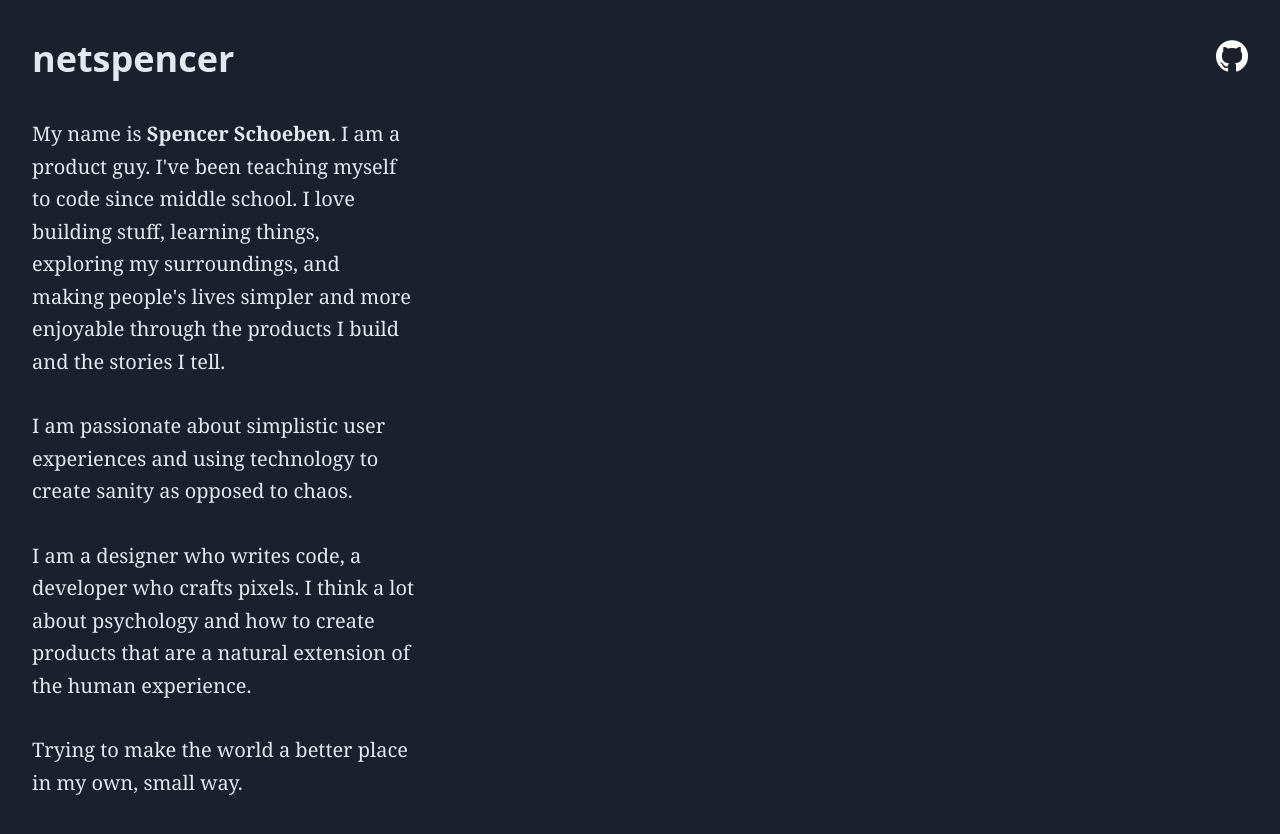
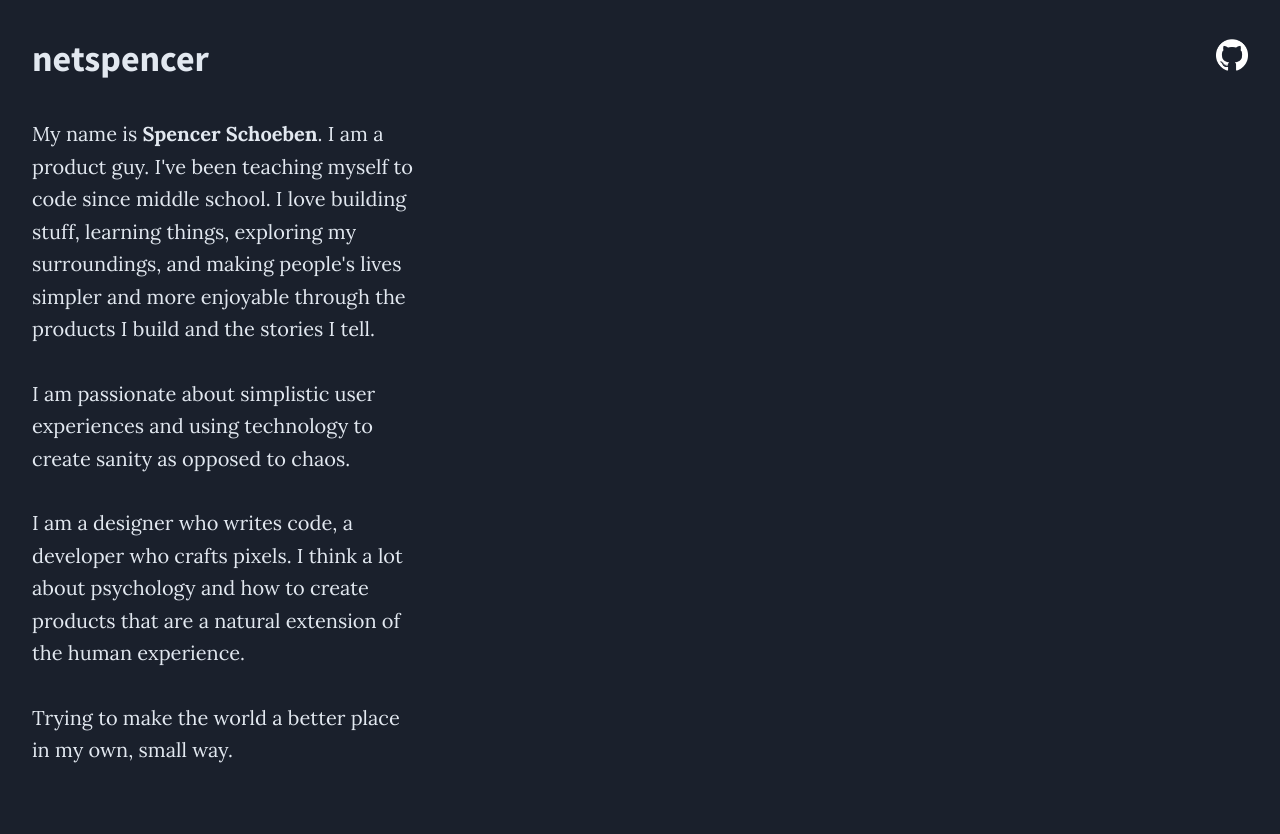
Before and after one commit to netspencer/netspencer.com, a Next.js app: page / in a window 1280 px wide. Shown: the top 834 px of the page. Built offline with nearby package versions, Linux system fonts and the light colour scheme.

Commit message:
Add custom fonts

```diff
--- a/styles/base.css
+++ b/styles/base.css
@@ -1,3 +1,5 @@
+@import url('https://fonts.googleapis.com/css?family=Lora:400,700|Source+Sans+Pro:400,700&display=swap');
+
 body {
   @apply bg-gray-900;
 }
--- a/tailwind.config.js
+++ b/tailwind.config.js
@@ -1,8 +1,14 @@
+const defaultTheme = require('tailwindcss/defaultTheme')
+
 module.exports = {
   theme: {
     extend: {
       fontSize: {
         '7xl': '5rem'
+      },
+      fontFamily: {
+        sans: ['Source Sans Pro', ...defaultTheme.fontFamily.sans],
+        serif: ['Lora', ...defaultTheme.fontFamily.serif]
       }
     }
   },
```
